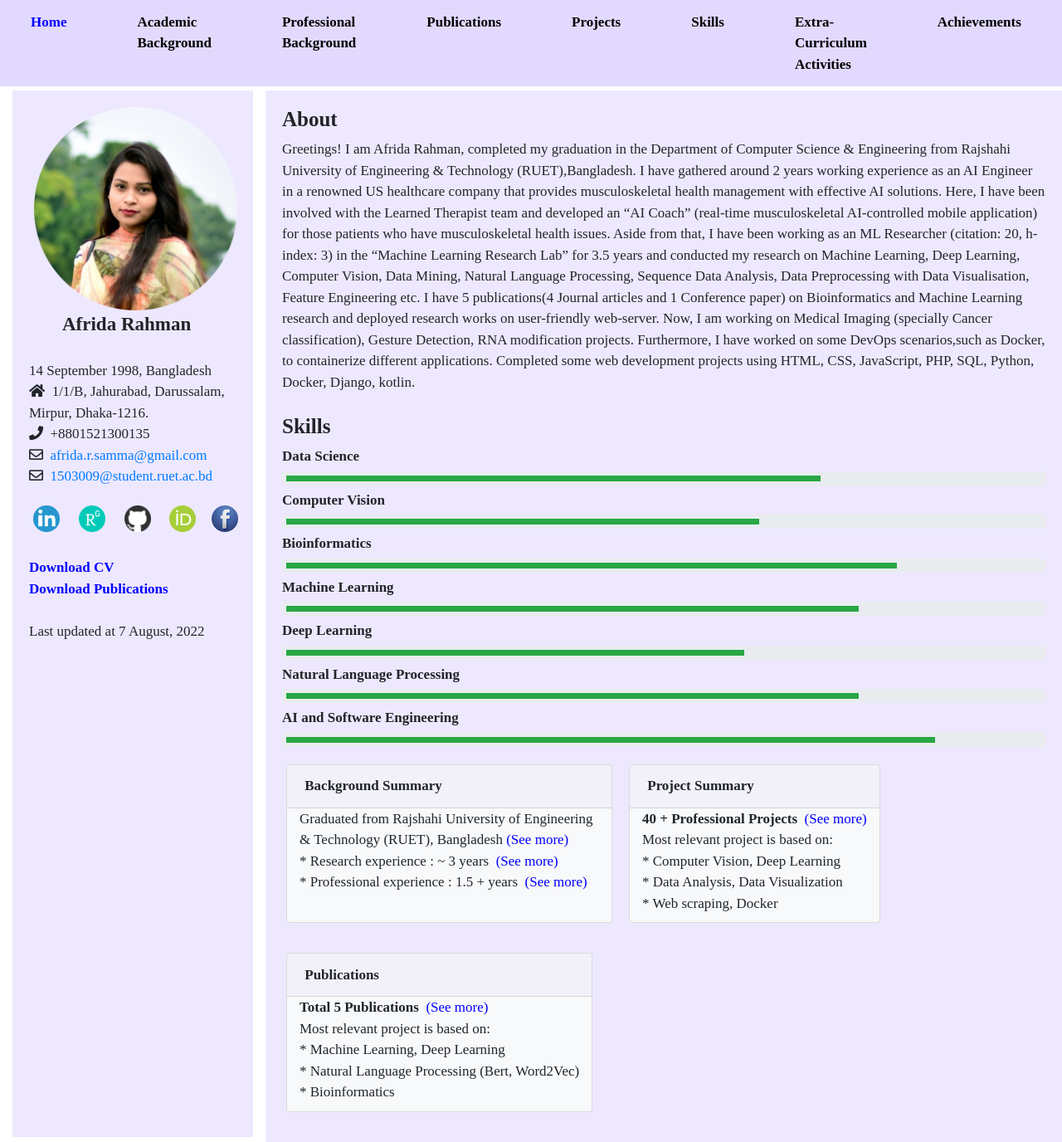
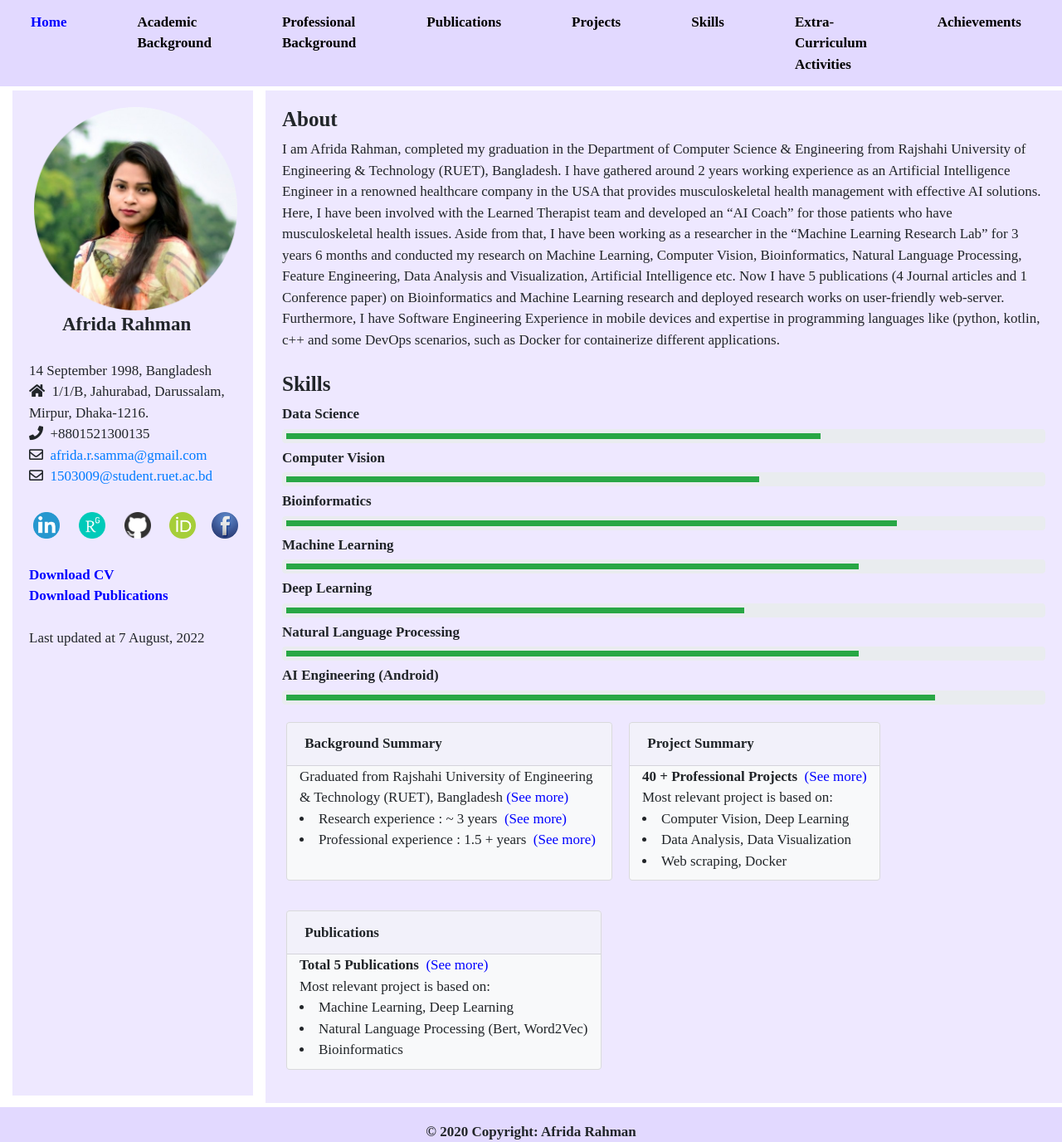
Before and after one commit to Afrida-Rahman/afridarahman.github.io, a plain HTML site: page index.html in a window 1280 px wide. Shown: the top 1376 px of the page at 83% size. Drawn offline with nearby package versions, Linux system fonts and the light colour scheme.

Commit message:
change intro

```diff
--- a/index.html
+++ b/index.html
@@ -40,14 +40,13 @@
     <header class="header_area">
         <div class="main-menu">
             <nav class="navbar navbar-expand-lg navbar-light">
-            <button class="navbar-toggler" type="button" data-toggle="collapse" data-target="#navbarTogglerDemo01"
-                    aria-controls="navbarTogglerDemo01" aria-expanded="false" aria-label="Toggle navigation">
+                <button class="navbar-toggler" type="button" data-toggle="collapse" data-target="#navbarTogglerDemo01" aria-controls="navbarTogglerDemo01" aria-expanded="false" aria-label="Toggle navigation">
                   <span class="navbar-toggler-icon"></span>
                 </button>
                 <div class="collapse navbar-collapse" id="navbarTogglerDemo01">
                   <ul class="navbar-nav mr-auto mt-2 mt-lg-0">
                     <li class="nav-item active">
-                        <a class="nav-link" href="./index.html">Home</a>
+                      <a class="nav-link" href="./Index.html">Home</a>
                     </li>
                     <li class="nav-item">
                         <a class="nav-link" href="./Academic Background.html">Academic Background</a>
@@ -84,145 +83,119 @@
     <main class="site-main">
 
 		<section class="about-area">
-        <div class="container-fluid">
+            <div class="container-fluid" >
                 <div class="row">
                     <div class="col-lg-3 col-md-12">
                         <div class="about-image">
-                        <img src="./img/me-c.png" class="img-fluid" style="height:245px; padding-left:6px;"
-                             alt="Responsive image"/><br>
-                        <strong style="padding-left:40px; font-size:23px;">Afrida Rahman</strong><br><br>
-                        <p>14 September 1998, Bangladesh <br>
-                            <i class="fas fa-home"></i> &nbsp;1/1/B, Jahurabad, Darussalam, Mirpur, Dhaka-1216.<br>
-                            <i class="fas fa-phone"></i>&nbsp; +8801521300135<br>
-                            <i class="far fa-envelope">&nbsp;&nbsp;<a href="mailto:afrida.r.samma@gmail.com">afrida.r.samma@gmail.com</a></i>
-                            <i class="far fa-envelope">&nbsp;&nbsp;<a href="mailto:1503009@student.ruet.ac.bd">1503009@student.ruet.ac.bd</a></i>
-                        </p>
+                            <img src="./img/me-c.png" class="img-fluid" style="height:245px; padding-left:6px;" alt="Responsive image"/></br>
+							  <strong style="padding-left:40px; font-size:23px;">Afrida Rahman</strong></br></br>
+							  14 September 1998, Bangladesh</br>
+							  <i class="fas fa-home"></i> &nbsp;1/1/B, Jahurabad, Darussalam, Mirpur, Dhaka-1216.</br>
+							  <i class="fas fa-phone"></i>&nbsp; +8801521300135</br>
+
+							  <li class="far fa-envelope">&nbsp;&nbsp;<a href="mailto:afrida.r.samma@gmail.com">afrida.r.samma@gmail.com</a></li>
+							  <li class="far fa-envelope">&nbsp;&nbsp;<a href="mailto:1503009@student.ruet.ac.bd">1503009@student.ruet.ac.bd</a></li>
+							  </br></br>
+
 							  <div>
 							  <a href="https://www.linkedin.com/in/afridarahman/">
-                                <img src="./img/link.png" alt="Linkedin" style="width:42px;height:42px;padding:5px;">
+								  <img src="./img/link.png" alt="Linkedin"  style="width:42px;height:42px;padding:5px;">
 							  </a>&nbsp;
 							  <a href="https://www.researchgate.net/profile/Afrida_Rahman2">
-                                <img src="./img/research.png" alt="ResearchGate"
-                                     style="width:42px;height:42px;padding:5px;">
+								  <img src="./img/research.png" alt="ResearchGate"  style="width:42px;height:42px;padding:5px;">
 							  </a>&nbsp;
 							  <a href="https://github.com/Afrida-Rahman">
-                                <img src="./img/github.png" alt="GitHub" style="width:42px;height:42px;padding:5px;">
+								  <img src="./img/github.png" alt="GitHub"  style="width:42px;height:42px;padding:5px;">
 							  </a>&nbsp;
 							  <a itemprop="sameAs"
-                               content="https://orcid.org/0000-0002-6724-0338"
-                               href="https://orcid.org/0000-0002-6724-0338"
+							  content="https://orcid.org/0000-0002-6724-0338" href="https://orcid.org/0000-0002-6724-0338"
 							  target="orcid.widget" rel="me noopener noreferrer">
 							  <img src="./img/orcid.png"
 							  style="width:42px;height:42px;padding:5px;" alt="ORCID"></a>&nbsp;
 							  <a href="https://www.facebook.com/profile.php?id=100010995120492">
-                                <img src="./img/fb.png" alt="facebook" style="width:42px;height:42px;padding:5px;">
+								  <img src="./img/fb.png" alt="facebook"  style="width:42px;height:42px;padding:5px;">
 							  </a>
-                        </div>
-                        <br>
-                        <a href="./documents/CV_Afrida_Rahman.pdf" target="_blank" style="color:blue;" download><b>Download
-                            CV</b></a><br>
-                        <a href="./documents/Publications.pdf" target="_blank" style="color:blue;" download><b>Download
-                            Publications</b></a>
-                        <br><br>
-                        <p>Last updated at 7 August, 2022</p>
+							</div><br>
+							<a href="./documents/CV_Afrida_Rahman.pdf"target="_blank" style="color:blue;"download><b>Download CV</b></a><br>
+							<a href="./documents/Publications.pdf" target="_blank" style="color:blue;"download><b>Download Publications</b></a>
+							<br><br><p>Last updated at 7 August, 2022</p>
                         </div>
                     </div>
                     <div class="col-lg-9 col-md-12 about-title">
                         <h3>About</h3>
                         <div>
-                        Greetings! I am Afrida Rahman, completed my graduation in the Department of Computer Science &
-                        Engineering from Rajshahi University of Engineering & Technology (RUET),Bangladesh. I have
-                        gathered around 2 years working experience as an AI Engineer in a renowned
-                        US healthcare company that provides musculoskeletal health management with effective AI
-                        solutions. Here, I have been involved with the Learned Therapist team and developed an “AI
-                        Coach” (real-time musculoskeletal AI-controlled mobile application) for those patients who have
-                        musculoskeletal health issues. Aside from that, I have been working as an ML Researcher
-                        (citation: 20, h-index: 3) in the “Machine Learning Research Lab” for 3.5 years and conducted my
-                        research on Machine Learning, Deep Learning, Computer Vision, Data Mining, Natural Language
-                        Processing, Sequence Data Analysis, Data Preprocessing with Data Visualisation, Feature
-                        Engineering etc. I have 5 publications(4 Journal articles and 1 Conference paper) on
-                        Bioinformatics and Machine Learning research and deployed research works on user-friendly
-                        web-server. Now, I am working on Medical Imaging (specially Cancer classification), Gesture
-                        Detection, RNA modification projects. Furthermore, I have worked on some DevOps scenarios,such
-                        as Docker, to containerize different applications. Completed some web development projects using
-                        HTML, CSS, JavaScript, PHP, SQL, Python, Docker, Django, kotlin.
+                                I am Afrida Rahman, completed my graduation in the Department of Computer Science & Engineering from Rajshahi University of Engineering & Technology (RUET),
+                                Bangladesh. I have gathered around 2 years working experience as an Artificial Intelligence Engineer in a renowned healthcare company in the USA that
+                                provides musculoskeletal health management with effective AI solutions. Here, I have been involved with the Learned Therapist team and developed an “AI Coach”
+                                for those patients who have musculoskeletal health issues. Aside from that, I have been working as a researcher in the “Machine Learning Research Lab” for 3 years
+                                6 months and conducted my research on Machine Learning, Computer Vision, Bioinformatics, Natural Language Processing, Feature Engineering, Data Analysis and
+				Visualization, Artificial Intelligence etc. Now I have 5 publications (4 Journal articles and 1 Conference paper) on Bioinformatics and Machine Learning research
+				and deployed research works on user-friendly web-server. Furthermore, I have Software Engineering Experience in mobile devices and expertise in programming languages like (python, kotlin, c++ and some DevOps scenarios,
+				such as Docker for containerize different applications.
 
-                    </div>
-                    <br>
+                        </div><br>
 						<h3>Skills</h3>
 						<strong> Data Science </strong>
 						<div class="progress myIcon-space">
-                        <div class="progress-bar bg-success myIcon" role="progressbar" style="width: 70%"
-                             aria-valuenow="25" aria-valuemin="0" aria-valuemax="100"></div>
+						  <div class="progress-bar bg-success myIcon" role="progressbar" style="width: 70%" aria-valuenow="25" aria-valuemin="0" aria-valuemax="100"></div>
 						</div>
 
 						<strong> Computer Vision </strong>
 						<div class="progress myIcon-space">
-                        <div class="progress-bar bg-success myIcon" role="progressbar" style="width: 62%"
-                             aria-valuenow="25" aria-valuemin="0" aria-valuemax="100"></div>
+						  <div class="progress-bar bg-success myIcon" role="progressbar" style="width: 62%" aria-valuenow="25" aria-valuemin="0" aria-valuemax="100"></div>
 						</div>
 
 						<strong> Bioinformatics </strong>
 						<div class="progress myIcon-space">
-                        <div class="progress-bar bg-success myIcon" role="progressbar" style="width: 80%"
-                             aria-valuenow="25" aria-valuemin="0" aria-valuemax="100"></div>
+						  <div class="progress-bar bg-success myIcon" role="progressbar" style="width: 80%" aria-valuenow="25" aria-valuemin="0" aria-valuemax="100"></div>
 						</div>
 
 						<strong> Machine Learning </strong>
 						<div class="progress myIcon-space">
-                        <div class="progress-bar bg-success myIcon" role="progressbar" style="width: 75%"
-                             aria-valuenow="25" aria-valuemin="0" aria-valuemax="100"></div>
+						  <div class="progress-bar bg-success myIcon" role="progressbar" style="width: 75%" aria-valuenow="25" aria-valuemin="0" aria-valuemax="100"></div>
 						</div>
 
                         <strong> Deep Learning </strong>
 						<div class="progress myIcon-space">
-                        <div class="progress-bar bg-success myIcon" role="progressbar" style="width: 60%"
-                             aria-valuenow="25" aria-valuemin="0" aria-valuemax="100"></div>
+						  <div class="progress-bar bg-success myIcon" role="progressbar" style="width: 60%" aria-valuenow="25" aria-valuemin="0" aria-valuemax="100"></div>
 						</div>
 
                         <strong> Natural Language Processing </strong>
 						<div class="progress myIcon-space">
-                        <div class="progress-bar bg-success myIcon" role="progressbar" style="width: 75%"
-                             aria-valuenow="25" aria-valuemin="0" aria-valuemax="100"></div>
+						  <div class="progress-bar bg-success myIcon" role="progressbar" style="width: 75%" aria-valuenow="25" aria-valuemin="0" aria-valuemax="100"></div>
 						</div>
 
-                    <strong> AI and Software Engineering </strong>
+                        <strong> AI Engineering (Android) </strong>
 						<div class="progress myIcon-space">
-                        <div class="progress-bar bg-success myIcon" role="progressbar" style="width: 85%"
-                             aria-valuenow="25" aria-valuemin="0" aria-valuemax="100"></div>
+						  <div class="progress-bar bg-success myIcon" role="progressbar" style="width: 85%" aria-valuenow="25" aria-valuemin="0" aria-valuemax="100"></div>
 						</div>
                             <div class="row">
                             <div class="card bg-light">
                                 <div class="card-header"><b>Background Summary</b></div>
                                 <div class="col-md-4" style="max-width: 23rem; height: 12rem; margin-bottom:10px">
-                                Graduated from Rajshahi University of Engineering & Technology (RUET), Bangladesh <a
-                                    href="./Academic Background.html" style="color:blue"> (See more)</a>
-                                <br>* Research experience : ~ 3 years<a href="./Professional Background.html"
-                                                                        style="color:blue"> &nbsp;(See more)</a><br>
-                                * Professional experience : 1.5 + years<a href="./Professional Background.html"
-                                                                          style="color:blue"> &nbsp;(See more)</a>
+                                    Graduated from Rajshahi University of Engineering & Technology (RUET), Bangladesh <a  href="./Academic Background.html" style="color:blue"> (See more)</a>
+                                        <br><li>Research experience : ~ 3 years<a  href="./Professional Background.html" style="color:blue"> &nbsp;(See more)</a></li>
+                                        <li>Professional experience : 1.5 + years<a  href="./Professional Background.html" style="color:blue"> &nbsp;(See more)</a></li>
                                 </div>
                             </div>
                             <div class="card bg-light">
                                 <div class="card-header"><b>Project Summary</b></div>
                                 <div class="col-md-4" style="max-width: 23rem; height: 12rem; margin-bottom:10px">
-                                <b>40 + Professional Projects </b> <a href="./Projects.html" style="color:blue"> &nbsp;(See
-                                more)</a><br>
-                                Most relevant project is based on:<br>
-                                * Computer Vision, Deep Learning <br>
-                                * Data Analysis, Data Visualization <br>
-                                * Web scraping, Docker <br>
+                                    <b>40 + Professional Projects </b> <a  href="./Projects.html" style="color:blue"> &nbsp;(See more)</a><br>
+                                    Most relevant project is based on:
+                                        <li>Computer Vision, Deep Learning</li>
+                                        <li>Data Analysis, Data Visualization</li>
+                                        <li>Web scraping, Docker</li>
                                 </div>
                             </div>
                             <div class="card bg-light">
                                 <div class="card-header"><b>Publications</b></div>
                                 <div class="col-md-4" style="max-width: 23rem; height: 12rem; margin-bottom:10px">
-                                <b>Total 5 Publications </b> <a href="./Publications.html" style="color:blue"> &nbsp;(See
-                                more)</a><br>
-                                Most relevant project is based on:<br>
-                                * Machine Learning, Deep Learning <br>
-                                * Natural Language Processing (Bert, Word2Vec)<br>
-                                * Bioinformatics<br>
+                                    <b>Total 5 Publications </b> <a  href="./Publications.html" style="color:blue"> &nbsp;(See more)</a><br>
+                                    Most relevant project is based on:
+                                        <li>Machine Learning, Deep Learning </li>
+                                        <li>Natural Language Processing (Bert, Word2Vec)</li>
+                                        <li>Bioinformatics</li>
                                 </div>
                             </div>
                             </div>
```
Lines whose indentation alone changed are shown as unchanged.
